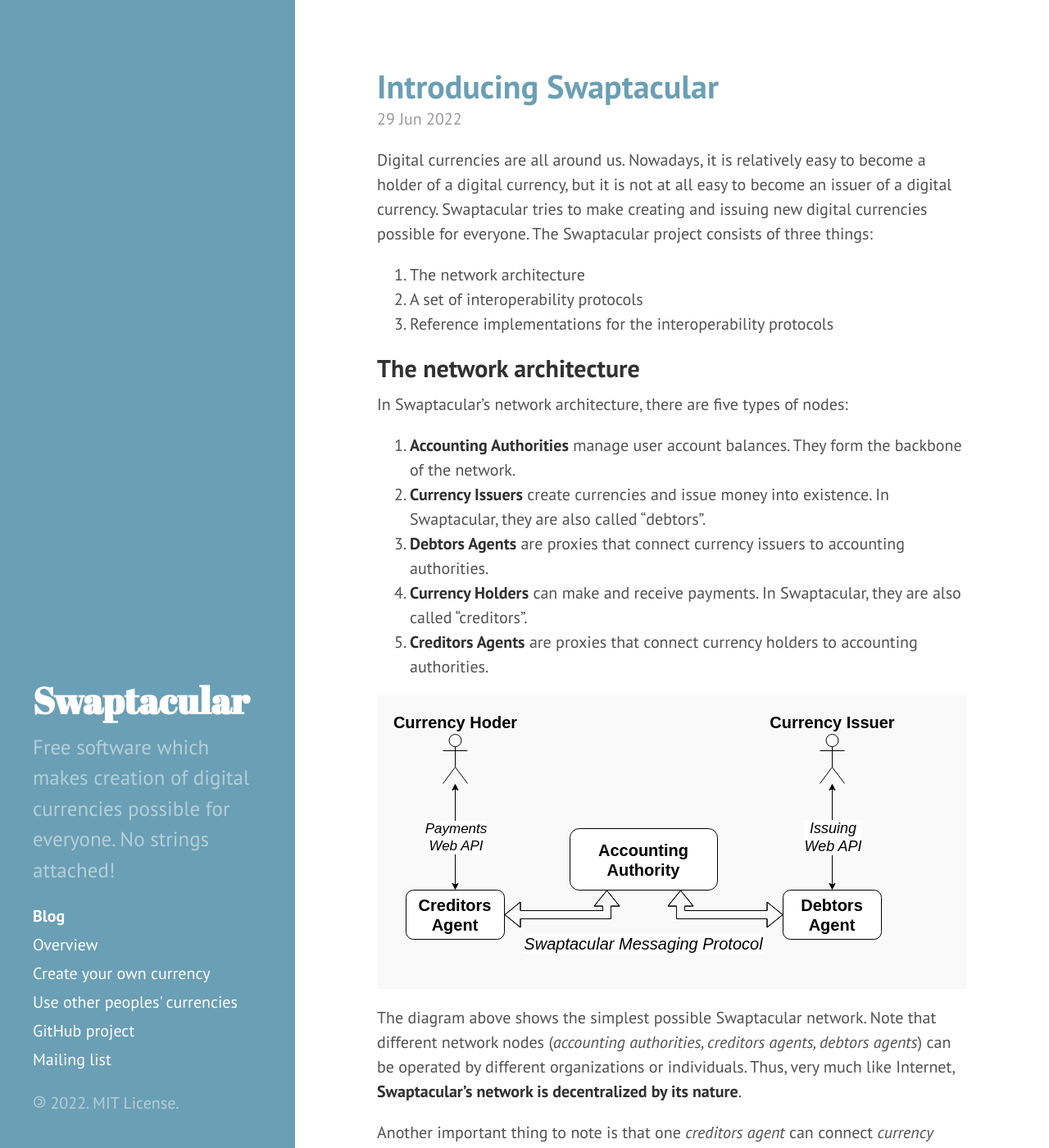
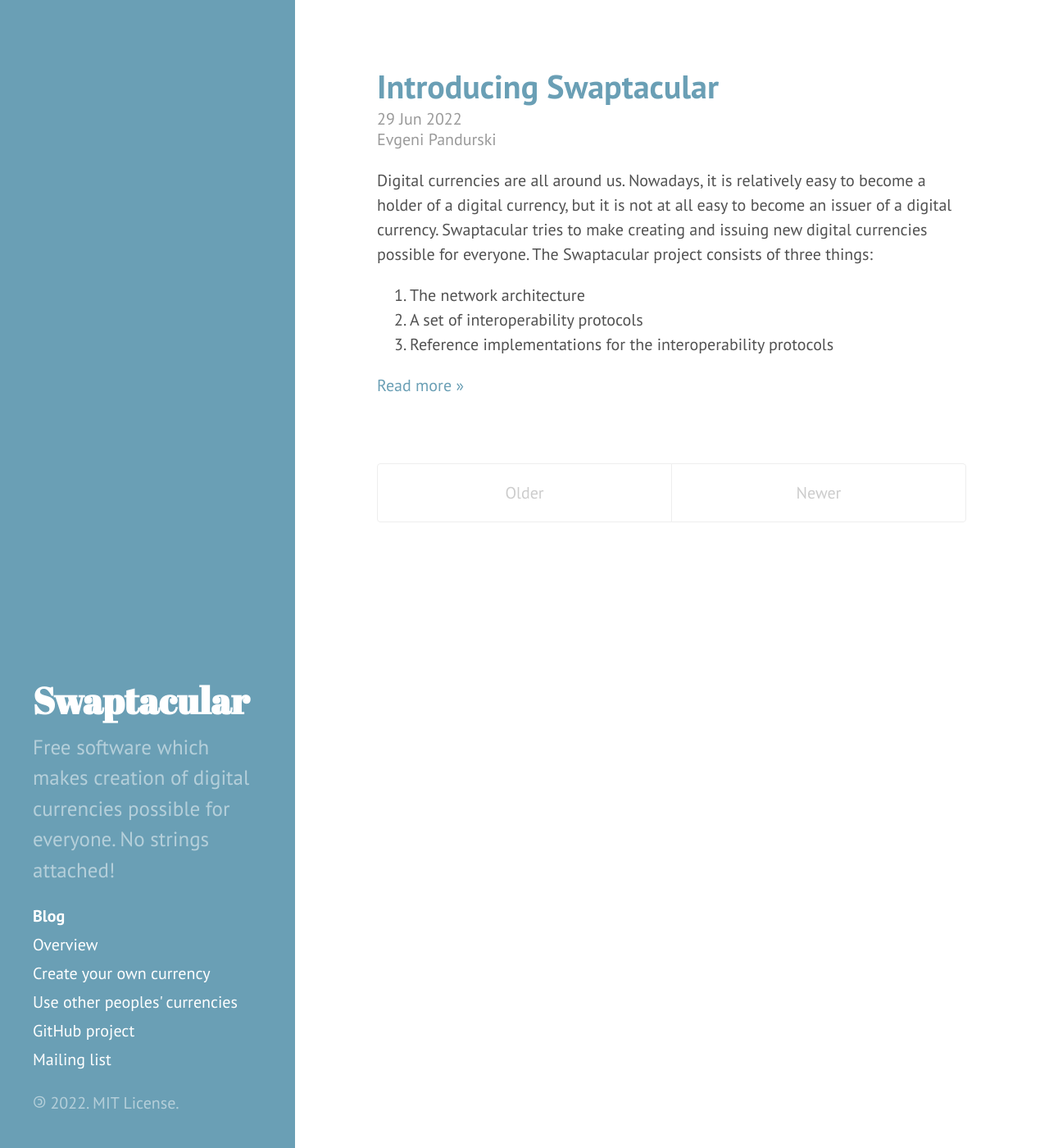
Before and after one commit to epandurski/swaptacular.github.io, a Jekyll site: the page built from index.html, in a window 1280 px wide and 1400 px high. Shown: the whole window at 82% size. Built offline with Jekyll 4.4.1, drawn with Linux system fonts in a browser that asks for light colours; the list of posts is cut into pages by our own code; some of the changed text lies outside the part shown.

Commit message:
Show only excerpts, and show the author as well

```diff
--- a/_config.yml
+++ b/_config.yml
@@ -19,7 +19,7 @@
   for everyone. No strings attached!
 url: http://swaptacular.org
 
-paginate: 5
+paginate: 10
 
 feed:
   excerpt_only: true
--- a/_posts/2022-06-29-introducing-swaptacular.md
+++ b/_posts/2022-06-29-introducing-swaptacular.md
@@ -3,11 +3,7 @@
 title: Introducing Swaptacular
 description: An introduction to the Swaptacular open source project.
 author: Evgeni Pandurski
-excerpt: >
-  Nowadays, it is relatively easy to become a holder of a digital
-  currency, but it is not at all easy to become an issuer of a digital
-  currency. Swaptacular tries to make creating and issuing new
-  digital currencies possible for everyone.
+excerpt_separator: '<!--more-->'
 ---
 
 Digital currencies are all around us. Nowadays, it is relatively easy
@@ -20,6 +16,7 @@
 2. A set of interoperability protocols
 3. Reference implementations for the interoperability protocols
 
+<!--more-->
 
 The network architecture
 ------------------------
--- a/index.html
+++ b/index.html
@@ -11,10 +11,15 @@
         {{ post.title }}
       </a>
     </h1>
+    <span class="post-date">{{ post.date | date_to_string }}</span>
+    {% if post.author %}
+      <span class="post-author">{{ post.author }}</span>
+    {% endif %}
 
-    <span class="post-date">{{ post.date | date_to_string }}</span>
-
-    {{ post.content }}
+    {{ post.excerpt }}
+    <span class="post-read-more">
+      <a href="{{ post.url }}">Read more &raquo;</a>
+    </span>
   </div>
   {% endfor %}
 </div>
--- a/public/css/poole.css
+++ b/public/css/poole.css
@@ -352,6 +352,19 @@
   color: #9a9a9a;
 }
 
+/* Author line below the data line */
+.post-author {
+  display: block;
+  margin-top: -1.25rem;
+  margin-bottom: 1rem;
+  color: #9a9a9a;
+}
+
+/* The "read more" line bellow the post excerpt */
+.post-read-more {
+  display: block;
+}
+
 /* Related posts */
 .related {
   padding-top: 2rem;
```
Also changed, not shown: _layouts/post.html (+5 -2 lines).
